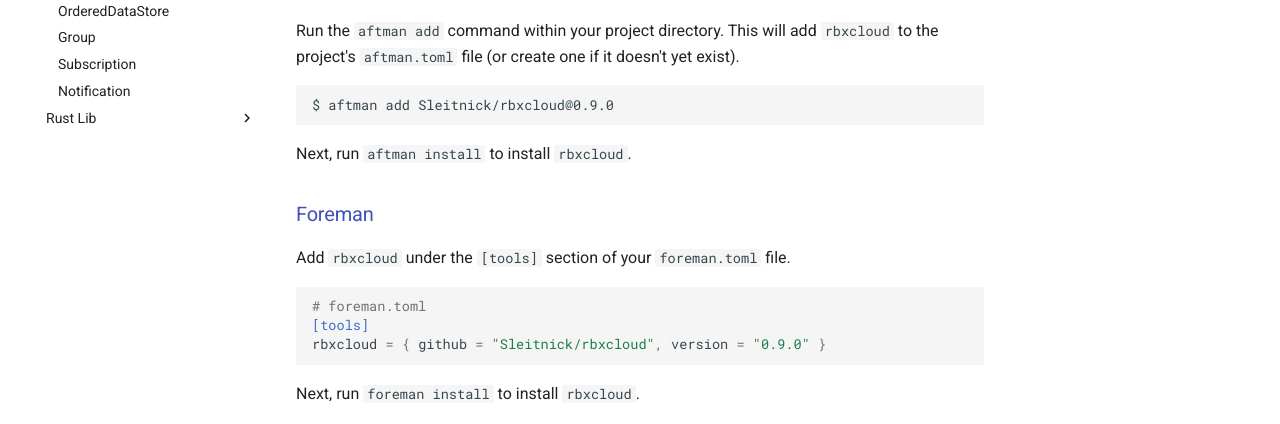
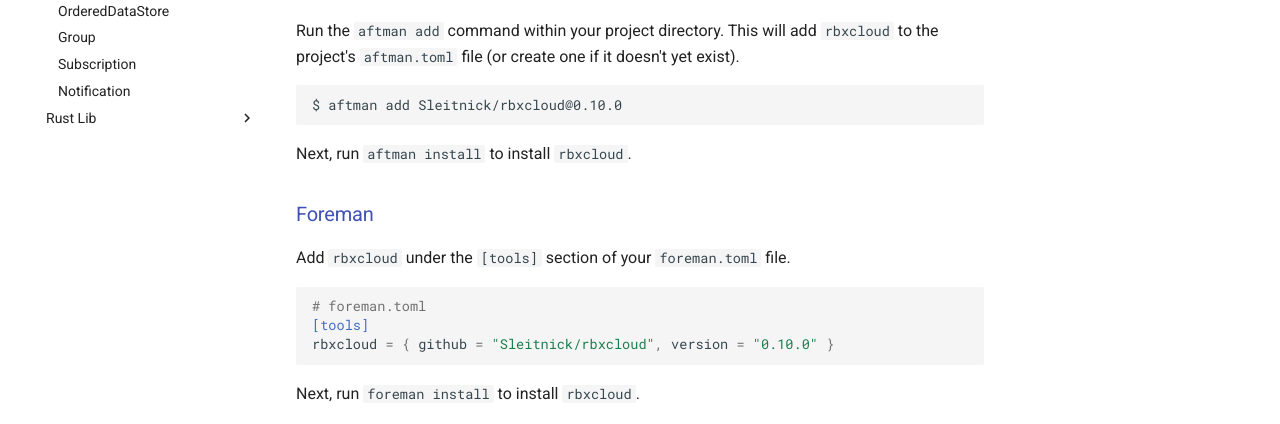
Before and after one commit to Sleitnick/rbxcloud, an MkDocs documentation site: the page built from docs/cli/cli-install.md, in a window 1280 px wide and 1301 px high. Shown: the part 316-740 px from the top of the window. Built offline with MkDocs 1.6.1 and Material for MkDocs 9.7.7, drawn with Linux system fonts in a browser that asks for light colours; comment, search, counter and statistics services are not loaded.

Commit message:
Bump version

````diff
--- a/Cargo.toml
+++ b/Cargo.toml
@@ -1,6 +1,6 @@
 [package]
 name = "rbxcloud"
-version = "0.9.0"
+version = "0.10.0"
 description = "CLI and SDK for the Roblox Open Cloud APIs"
 authors = ["Stephen Leitnick"]
 license = "MIT"
--- a/docs/cli/cli-install.md
+++ b/docs/cli/cli-install.md
@@ -7,7 +7,7 @@ There are a few different ways to install the `rbxcloud` CLI.
 ### [Aftman](https://github.com/LPGhatguy/aftman) <small>(Preferred)</small>
 Run the `aftman add` command within your project directory. This will add `rbxcloud` to the project's `aftman.toml` file (or create one if it doesn't yet exist).
 ```sh
-$ aftman add Sleitnick/rbxcloud@0.9.0
+$ aftman add Sleitnick/rbxcloud@0.10.0
 ```
 
 Next, run `aftman install` to install `rbxcloud`.
@@ -17,7 +17,7 @@ Add `rbxcloud` under the `[tools]` section of your `foreman.toml` file.
 ```toml
 # foreman.toml
 [tools]
-rbxcloud = { github = "Sleitnick/rbxcloud", version = "0.9.0" }
+rbxcloud = { github = "Sleitnick/rbxcloud", version = "0.10.0" }
 ```
 
 Next, run `foreman install` to install `rbxcloud`.
````
Also changed, not shown: README.md (+2 -2 lines), docs/lib/lib-install.md (+1 -1 lines), 1 other file.
